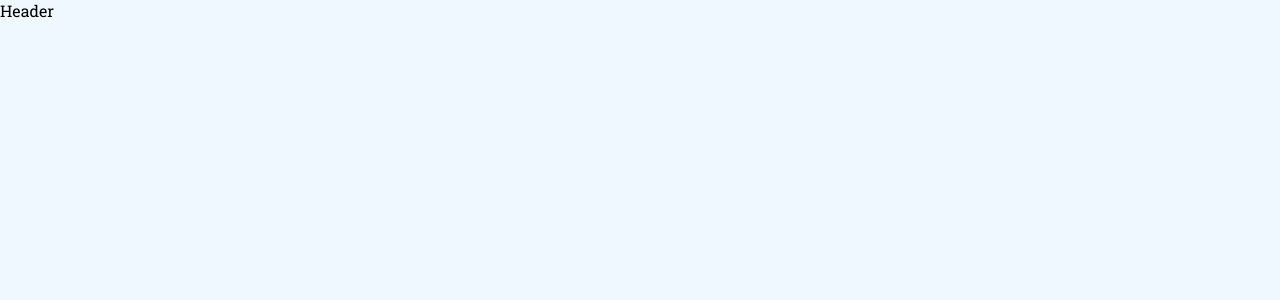
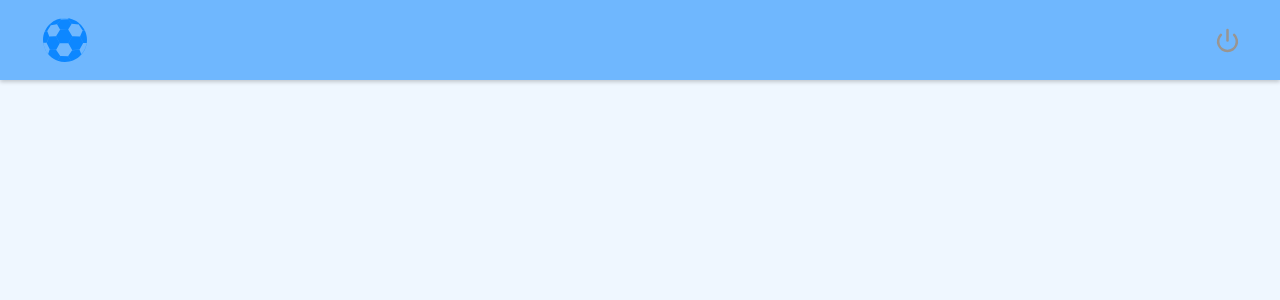
Before and after one commit to biancapb/meu-time, a React (Create React App) app: page /home in a window 1280 px wide. Shown: the top 300 px of the page. Built offline with nearby package versions, Linux system fonts and the light colour scheme.

Commit message:
feat: creating header component

```diff
--- a/src/ui/components/Header/Header.tsx
+++ b/src/ui/components/Header/Header.tsx
@@ -1,6 +1,12 @@
 import React from "react";
+import { Container, LogoIcon, LogoutIcon } from "./HeaderStyle";
 
 const Header: React.FC = () => {
-  return <>Header</>;
+  return (
+    <Container>
+      <LogoIcon src="/assets/icons/meu-time-logo.svg" />
+      <LogoutIcon src="/assets/icons/logout.svg" />
+    </Container>
+  );
 };
 export default Header;
--- a/src/ui/components/Header/HeaderStyle.ts
+++ b/src/ui/components/Header/HeaderStyle.ts
@@ -1 +1,21 @@
 import styled from "styled-components";
+
+export const Container = styled.div`
+  display: flex;
+  justify-content: space-between;
+  align-items: center;
+  height: 80px;
+  width: 100vw;
+  background-color: #6fb7fe;
+  box-shadow: 0px 2px 4px rgba(0, 0, 0, 0.2);
+`;
+
+export const LogoIcon = styled.img`
+  height: 50px;
+  margin-left: 40px;
+`;
+
+export const LogoutIcon = styled.img`
+  height: 25px;
+  margin-right: 40px;
+`;
```
Also changed, not shown: public/assets/icons/logout.svg (added).
